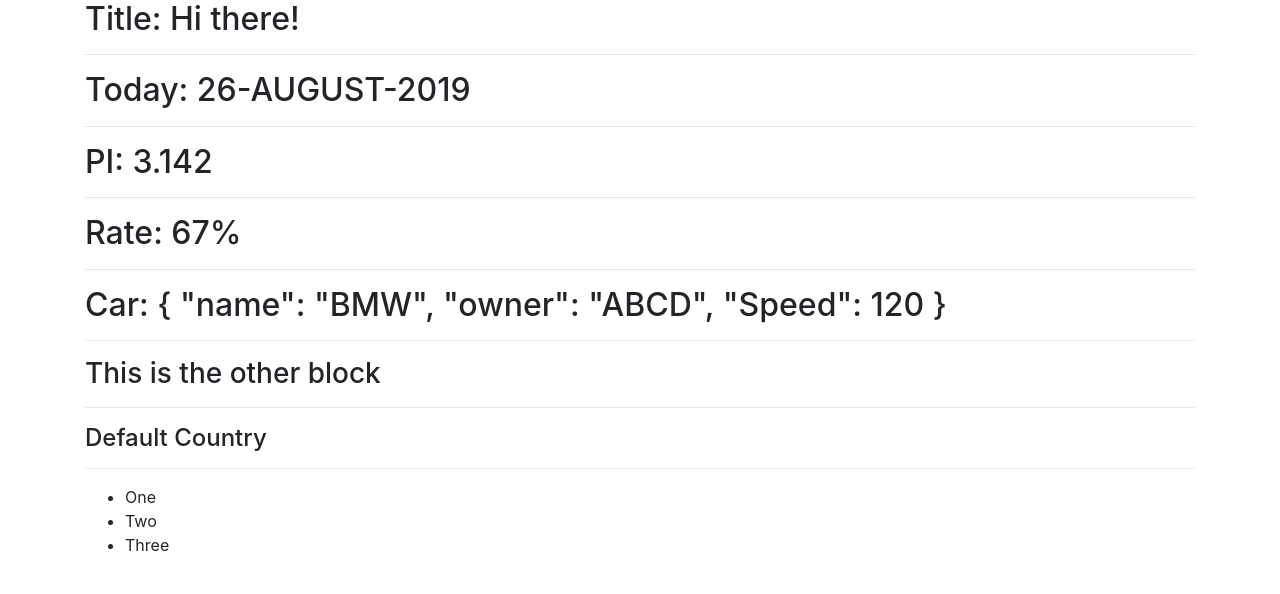
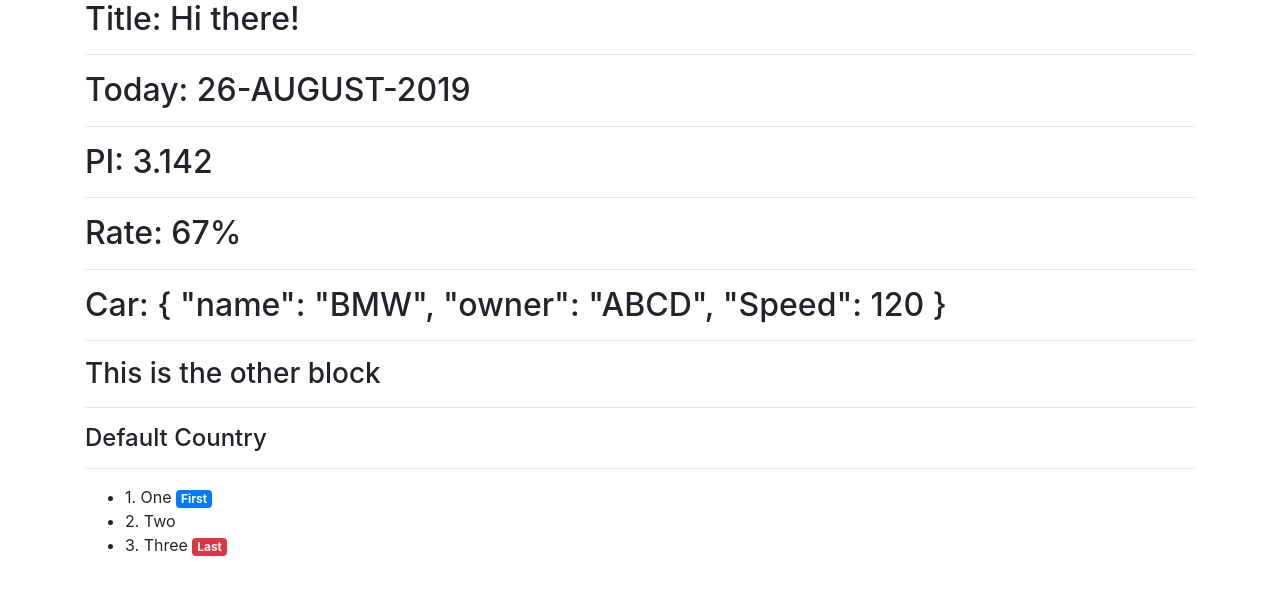
Before and after one commit to prashantksh/angular-polling-app, an Angular app: page / in a window 1280 px wide. Shown: the top 594 px of the page. Built offline with nearby package versions, Linux system fonts and the light colour scheme.

Commit message:
ngFor properties

```diff
--- a/src/app/app.component.html
+++ b/src/app/app.component.html
@@ -24,6 +24,19 @@
 
   <hr />
   <ul>
-    <li *ngFor="let item of typeSafeArray">{{ item }}</li>
+    <li
+      *ngFor="
+        let item of typeSafeArray;
+        index as i;
+        first as f;
+        last as l;
+        even as e;
+        odd as o
+      "
+    >
+      {{ i + 1 }}. {{ item }}
+      <span class="badge badge-primary" *ngIf="f">First</span>
+      <span class="badge badge-danger" *ngIf="l">Last</span>
+    </li>
   </ul>
 </div>
```
